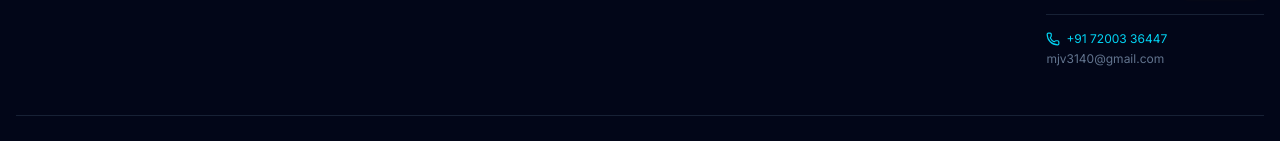
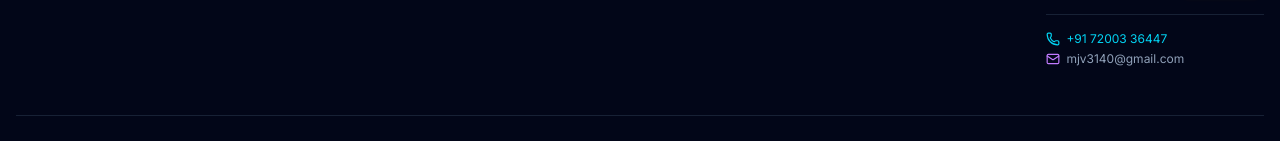
Before and after one commit to Martin0610/TOURISM-BOOKING, a Next.js app: page / in a window 1280 px wide. Shown: the part 6935-7076 px from the top of the page. Built offline with nearby package versions, Linux system fonts and the light colour scheme; no server answers; the database is empty.

Commit message:
feat(support): replace Call Concierge with Email Support in PolicyModal and Footer linking directly to Gmail compose

```diff
--- a/components/Footer.tsx
+++ b/components/Footer.tsx
@@ -3,7 +3,7 @@
 import React, { useState, useEffect } from 'react';
 import Link from 'next/link';
 import { useRouter, usePathname } from 'next/navigation';
-import { Compass, Shield, CreditCard, Sparkles, Phone, ShieldCheck, ArrowRight } from 'lucide-react';
+import { Compass, Shield, CreditCard, Sparkles, Phone, ShieldCheck, ArrowRight, Mail } from 'lucide-react';
 import { useAuth } from '@/context/AuthContext';
 import toast from 'react-hot-toast';
 import api from '@/lib/api';
@@ -254,7 +254,14 @@ export default function Footer() {
                 <a href="tel:+917200336447" className="flex items-center gap-1.5 text-cyan-400 hover:underline">
                   <Phone className="w-3.5 h-3.5" /> +91 72003 36447
                 </a>
-                <p className="text-slate-500">mjv3140@gmail.com</p>
+                <a
+                  href={`https://mail.google.com/mail/?view=cm&fs=1&to=mjv3140@gmail.com&su=${encodeURIComponent('Customer Support & Inquiry - TripEase Holidays')}&body=${encodeURIComponent('Hi TripEase Support Team,\n\nI am reaching out regarding:\n\n[Please enter your inquiry here]\n\nRegards,')}`}
+                  target="_blank"
+                  rel="noopener noreferrer"
+                  className="flex items-center gap-1.5 text-slate-400 hover:text-white hover:underline transition cursor-pointer"
+                >
+                  <Mail className="w-3.5 h-3.5 text-purple-400" /> mjv3140@gmail.com
+                </a>
               </div>
             </div>
           </div>
--- a/components/PolicyModal.tsx
+++ b/components/PolicyModal.tsx
@@ -1,7 +1,7 @@
 'use client';
 
 import React, { useEffect, useState, useRef } from 'react';
-import { X, ShieldCheck, FileText, RotateCcw, CheckCircle2, Lock, Phone, ChevronDown, Check, Sparkles } from 'lucide-react';
+import { X, ShieldCheck, FileText, RotateCcw, CheckCircle2, Lock, Phone, ChevronDown, Check, Sparkles, Mail } from 'lucide-react';
 
 export type PolicyType = 'terms' | 'privacy' | 'cancellation' | null;
 
@@ -290,19 +290,30 @@ export default function PolicyModal({ type, onClose, onAccept }: PolicyModalProp
             </>
           )}
 
-          {/* Concierge Help box */}
+          {/* Email Support Help box */}
+          {(() => {
+            const policyTitle = activeType === 'terms' ? 'Terms of Service' : activeType === 'privacy' ? 'Privacy Policy' : 'Cancellation Policy';
+            const emailSubject = encodeURIComponent(`Clarifications on ${policyTitle} - TripEase`);
+            const emailBody = encodeURIComponent(`Hi TripEase Support Team,\n\nI have a question and require clarification regarding the ${policyTitle}.\n\n[Please enter your question here]\n\nRegards,`);
+            const gmailComposeUrl = `https://mail.google.com/mail/?view=cm&fs=1&to=mjv3140@gmail.com&su=${emailSubject}&body=${emailBody}`;
+
+            return (
               <div className="p-4 bg-gradient-to-r from-purple-900 via-indigo-900 to-purple-950 rounded-2xl border border-purple-500/40 flex items-center justify-between text-white shadow-md shadow-purple-950/20">
                 <div>
                   <p className="text-xs font-bold text-white">Have questions about this policy?</p>
-              <p className="text-[11px] text-purple-200/80">Our customer support concierge is available 24/7.</p>
+                  <p className="text-[11px] text-purple-200/80">Our support desk is available to clarify any doubts.</p>
                 </div>
                 <a
-              href="tel:+917200336447"
+                  href={gmailComposeUrl}
+                  target="_blank"
+                  rel="noopener noreferrer"
                   className="inline-flex items-center gap-1.5 px-3.5 py-2 rounded-xl bg-purple-600 hover:bg-purple-500 text-white text-xs font-bold transition shadow-md shadow-purple-600/30 cursor-pointer"
                 >
-              <Phone className="w-3.5 h-3.5" /> Call Concierge
+                  <Mail className="w-3.5 h-3.5" /> Email Support
                 </a>
               </div>
+            );
+          })()}
         </div>
 
         {/* Footer actions with smooth scroll-to-bottom indicator */}
```
Lines whose indentation alone changed are shown as unchanged.
